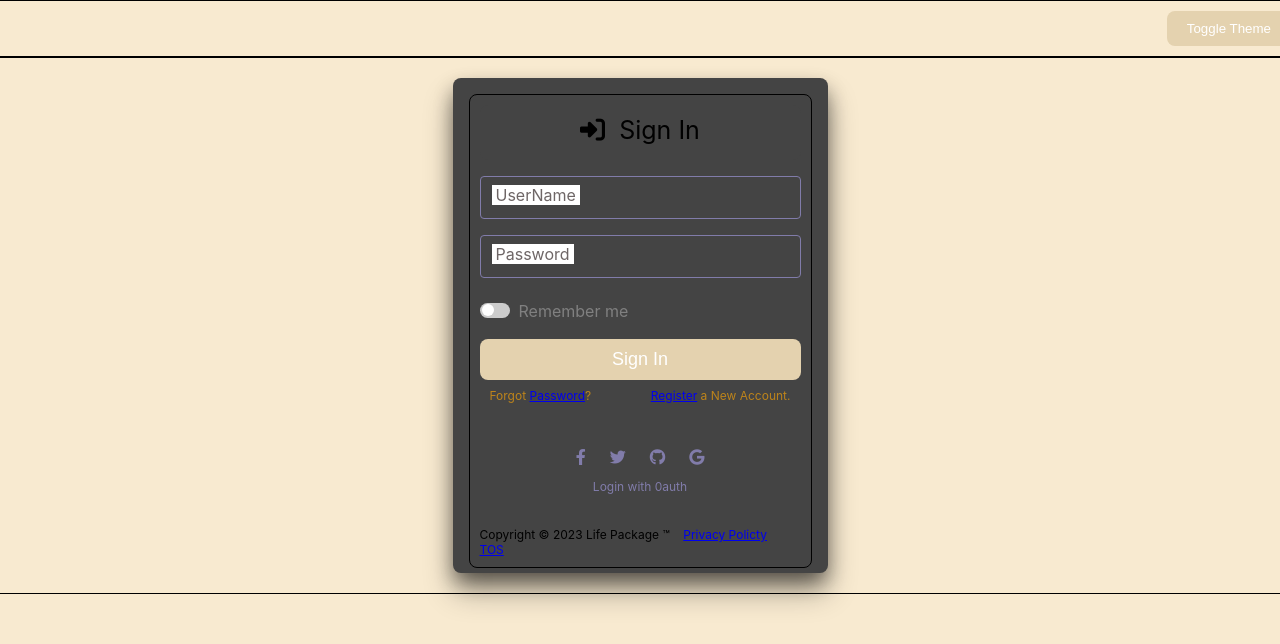
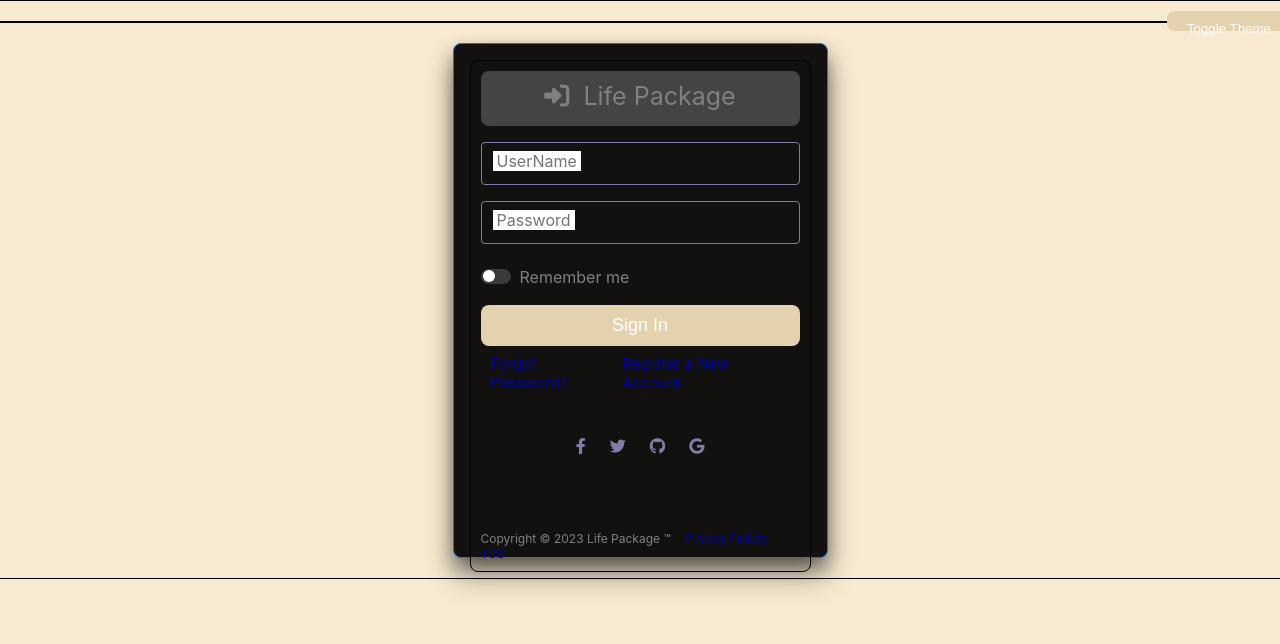
Before and after one commit to ddcroft73/life-package-fe, a React (Create React App) app: page / in a window 1280 px wide. Shown: the top 644 px of the page. Built offline with nearby package versions, Linux system fonts and the light colour scheme.

Commit message:
getting close on a page style.

```diff
--- a/src/App.css
+++ b/src/App.css
@@ -1,18 +1,35 @@
-.App {
-  text-align: center;
-}
+
  * {
   box-sizing: border-box;
  }
 
+ a:link {
+  color: rgb(0, 3, 163);
+  text-decoration: none;
+}
 
-link{
-  color: orange;
+/* visited link */
+a:visited {
+  color: rgb(0, 3, 163);
 }
+
+/* mouse over link */
+a:hover {
+  color: rgb(255, 194, 80);
+}
+
+/* selected link */
+a:active {
+  color: blue;
+  text-decoration: none;
+}
+
 /* Default and global CSS*/
 :root {
   --body-background: rgb(248, 234, 208);
-  --body-background-dark: rgb(43, 41, 41);
+  --body-background-dark: rgb(19, 18, 17);
+  --body-background-dark-1: rgb(49, 46, 44);
+  --body-background-dark-0: rgb(18, 17, 16);
 
   --button-background: rgb(228, 210, 175);/*rgb(202, 186, 157);*/
   --button-hover:  rgb(202, 186, 157);
@@ -39,5 +56,5 @@ body {
 
 /* dark theme */
 body.dark {
-  background-color: var(--body-background-dark);
+  background-color: var(--body-background-dark-1);
 }
--- a/src/App.js
+++ b/src/App.js
@@ -11,7 +11,7 @@ import Box from "./components/elements/Box.js";
 const App = () => {
     return (
         <ThemeManager>
-            <Box style={{width: '1324px', height: '100%', display: 'flex', justifyContent: "end"}}>
+            <Box style={{width: '1324px', height: '20px', display: 'flex', justifyContent: "end"}}>
                 <ThemeToggle />
            </Box>
             <Login />
--- a/src/components/Login.js
+++ b/src/components/Login.js
@@ -38,19 +38,20 @@ const  Login = () => {;
   return (
 
    <Box  style={{ border: "1px solid black",display: 'flex', justifyContent: 'center', alignItems: 'center',padding: 20}}>
-       <Paper elevation={10}
+       <Paper elevation={10}   variant="outlined"
             style={{
               width: '375px',
-              height: '495px',
-              backgroundColor: '#444444',
+              height: '515px',
+              backgroundColor: 'var(--body-background-dark-0)',
+              border: "1px solid #007bff",
             }}>
 
-            <Box className="copyRight-box" style={{textAlign: 'left', fontSize: 12}} >
+            <Box className="copyRight-box" style={{textAlign: 'left', fontSize: 12, color: 'gray'}} >
               <Box style={{ border:'none',height:'auto', width:'100%', padding: 0, display: 'flex', justifyContent: 'center',}}>
                   <Box style={{
                     textAlign: "center",
                     backgroundColor:'#444444',
-                    border:"0px solid #817caa", height:55, width:"100%", fontSize: 25}}><i className="fas fa-sign-in-alt" /> &nbsp;Sign In</Box>
+                    border:"0px solid #817caa", height:55, width:"100%", fontSize: 25}}><i className="fas fa-sign-in-alt" /> &nbsp;Life Package</Box>
               </Box>
 
               <TextBox  label="UserName" type="text" width="100%" containerPadding={0} />
@@ -67,7 +68,7 @@ const  Login = () => {;
 
               <Box style={{
                   border: "0px solid black",
-                  fontSize: 12,
+                  fontSize: 15,
                   color: "#bd841b",
                   paddingTop: 8,
                   paddingRight:0,
@@ -76,21 +77,21 @@ const  Login = () => {;
                   paddingBottom: 0,
                   }}>
                   <Box style={{border: "0px solid black", paddingTop: 0, paddingLeft:0}}>
-                    Forgot <a href='#'>Password</a>?
+                  <a href='8'> Forgot Password?</a>
                   </Box>
                   <Box style={{border: "0px solid black", paddingTop: 0, paddingLeft:0}}>
-                   <a href='1'>Register</a> a New Account.
+                   <a href='1'>Register a New Account.</a>
                   </Box>
               </Box>
               <p/><p/>
-              <Box style={{border: "0px solid black", display: "flex", justifyContent: 'center', alignItems: 'center', flexDirection: "column", marginBottom: 8}}>
+              <Box style={{border: "0px solid   black", display: "flex", justifyContent: 'center', alignItems: 'center', flexDirection: "column", marginBottom: 8}}>
                   <Box style={{display: 'flex', border: "0px solid black", padding: 0}}>
                     <div className="oauth"><i className="fa-brands fa-facebook-f" /></div>
                     <div className="oauth"><i className="fa-brands fa-twitter" /></div>
                     <div className="oauth"><i className="fa-brands fa-github" /></div>
                     <div className="oauth"><i className="fa-brands fa-google" /></div>
                   </Box>
-                    <Box style={{border: "0px solid #817caa", color: '#817caa',padding:0, paddingBottom: 15, fontSize: 12}}>Login with 0auth</Box>
+                    <Box style={{border: "0px solid #817caa", color: '#817caa',padding:0, paddingBottom: 45, fontSize: 12}}></Box>
               </Box>
               Copyright &#169; 2023 Life Package &#8482;   &nbsp;&nbsp;&nbsp;<a href='4'>Privacy Policty</a>&nbsp;&nbsp;&nbsp; <a href='5'>TOS</a>
           </Box>
--- a/src/components/elements/TextBox.css
+++ b/src/components/elements/TextBox.css
@@ -18,11 +18,12 @@
   font-size: 18px;
   /*width: 350px;
    will change width*/
+  color: rgb(138, 136, 136);
 }
 
 .floating-label-input:focus {
   border-color: #007bff;
-  color: white;
+  color: rgb(138, 136, 136);
 }
 
 .floating-label-input::placeholder {
@@ -34,7 +35,7 @@
   left: 12px;
   bottom: 14px;
   font-size: 16px;
-  color: #6e6666;
+  color: #767676;
   transition: all 0.3s ease;
   background-color: white;
   /* Match the background of your page or container */
@@ -45,7 +46,7 @@
 }
 
 body.dark .floating-label {
-  background-color: #444444;
+  background-color: var(--body-background-dark-0);
   /* thats all it is */
 }
 
--- a/src/components/elements/TextBox.js
+++ b/src/components/elements/TextBox.js
@@ -40,7 +40,7 @@ const TextBox = ({ label, width = '200px', height = "auto", containerPadding = 0
 
     const inputStyle = {
       width: adjustedWidth,
-      height
+      height,
     };
 
     return (
--- a/src/components/elements/ToggleSwitch.css
+++ b/src/components/elements/ToggleSwitch.css
@@ -19,7 +19,7 @@
     left: 0;
     right: 0;
     bottom: 0;
-    background-color: #ccc;
+    background-color: var(--button-background-dark);
     transition: 0.4s;
     border-radius: 34px;
   }
--- a/src/theme/ThemeToggle.js
+++ b/src/theme/ThemeToggle.js
@@ -1,6 +1,7 @@
 import React, { useContext } from 'react';
 import ThemeContext from './ThemeContext';
 import Button from '../components/elements/Button';
+import ToggleSwitch from '../components/elements/ToggleSwitch.js';
 
 function ThemeToggle() {
     const { theme, setTheme } = useContext(ThemeContext);
```
